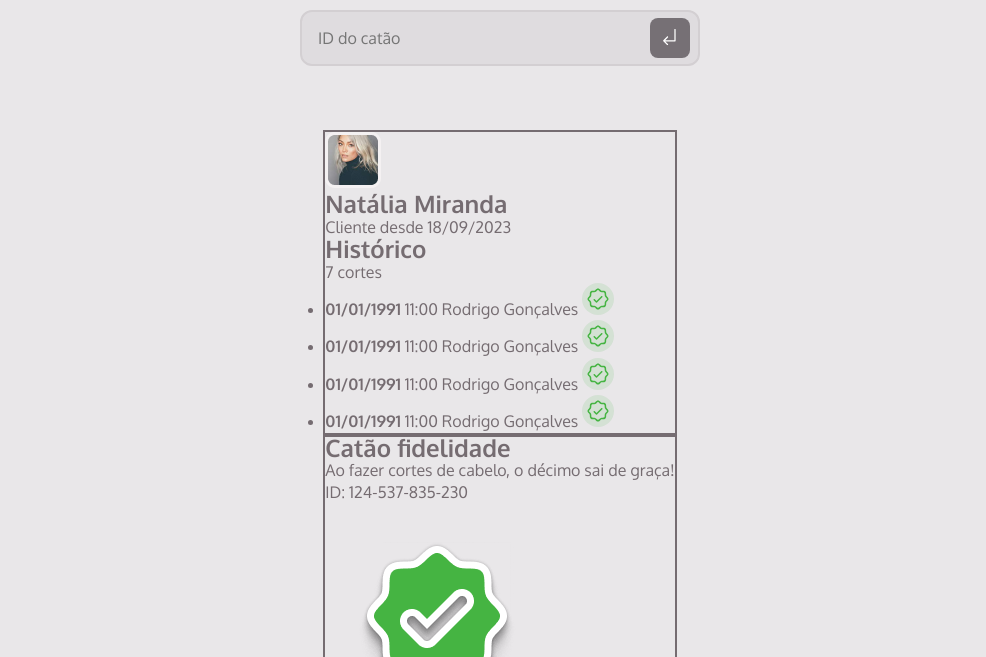
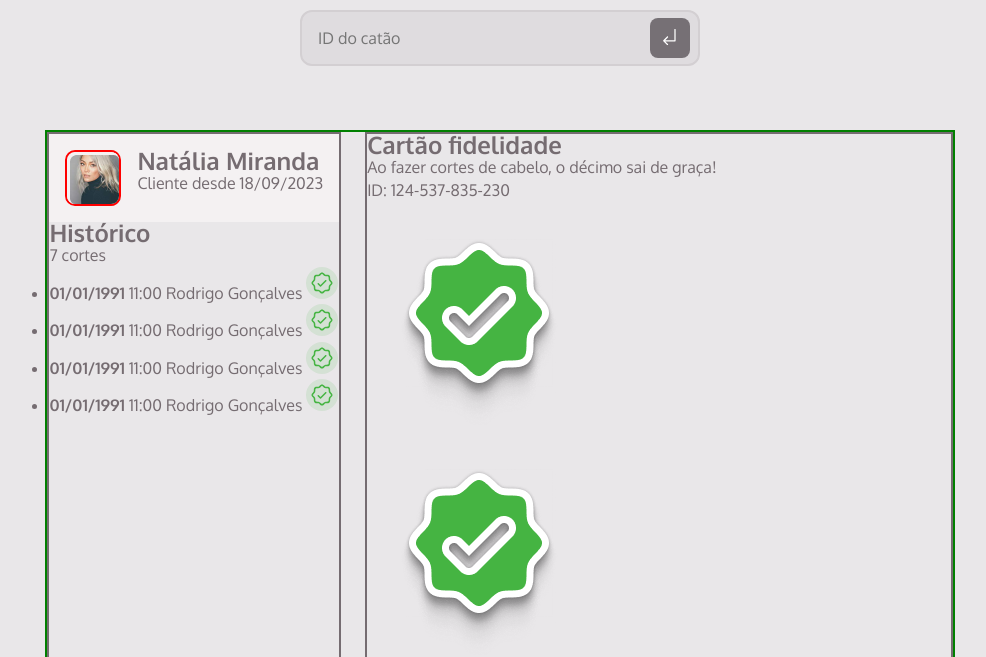
Before and after one commit to JoseGustavoCabralMello/MBA-projetorMemberClub, a plain HTML site: page index.html in a window 1280 px wide. Shown: the part 142-799 px from the top of the page, without its empty margins (140-1126 px from the left). Drawn offline with Linux system fonts and the light colour scheme.

Commit message:
inicio usuário

```diff
--- a/index.html
+++ b/index.html
@@ -28,9 +28,13 @@
   <main>
     <section>
       <div id="user">
-        <img src="./src/assets/Avatar.png" alt="Avatar">
-        <h1>Natália Miranda</h1>
-        <p>Cliente desde 18/09/2023</p>
+        <div id="avatar">
+          <img src="./src/assets/Avatar.png" alt="Avatar">
+        </div>
+        <div id="user-info">
+          <h1>Natália Miranda</h1>
+          <p>Cliente desde 18/09/2023</p>
+        </div>
       </div>
       <div id="history">
         <h2>Histórico</h2>
@@ -43,7 +47,7 @@
               <span>Rodrigo Gonçalves</span>
               <img
               src="./src/assets/PinCheckIcon.svg"
-              alt="Maração de corte"
+              alt="Marcação de corte"
               class="pin-check-incon">
             </li>
             <li>
@@ -52,7 +56,7 @@
             <span>Rodrigo Gonçalves</span>
             <img
             src="./src/assets/PinCheckIcon.svg"
-            alt="Maração de corte"
+            alt="Marcação de corte"
             class="pin-check-incon">
           </li>
           <li>
@@ -61,7 +65,7 @@
               <span>Rodrigo Gonçalves</span>
               <img
               src="./src/assets/PinCheckIcon.svg"
-              alt="Maração de corte"
+              alt="Marcação de corte"
               class="pin-check-incon">
             </li>
             <li>
@@ -70,7 +74,7 @@
                 <span>Rodrigo Gonçalves</span>
                 <img
                 src="./src/assets/PinCheckIcon.svg"
-                alt="Maração de corte"
+                alt="Marcação de corte"
                 class="pin-check-incon">
               </li>
             </ul>
@@ -78,7 +82,7 @@
     </section>
     <section>
           <div id="card">
-            <h2>Catão fidelidade</h2>
+            <h2>Cartão fidelidade</h2>
             <p>Ao fazer cortes de cabelo, o décimo sai de graça!</p>
             <span>ID: 124-537-835-230</span>
             <div><img src="./src/assets/PinCheck.png" alt="Selo fidelidade"></div>
--- a/src/style/style.css
+++ b/src/style/style.css
@@ -121,6 +121,26 @@ button img {
   width: 1.25rem;
 }
 
+main {
+  border: 2px solid green;
+  display: grid;
+  grid-template-columns: 1fr 2fr;
+
+  gap: 1.5rem;
+
+  /*
+  grid-template-rows: calc(100vh - 1.5rem);
+  grid-template-areas: "form schedule";
+
+  padding: 0.75rem;
+
+
+  display: flex;
+
+  flex: 1;
+  */
+}
+
 section {
   border: 2px solid;
   /*
@@ -130,3 +150,18 @@ section {
   /*gap: 1.25rem;
   padding-bottom: 2rem;*/
 }
+
+#user {
+  display: flex;
+  background-color: var(--gray-100);
+  padding: 1rem;
+  gap: 1rem;
+}
+
+#avatar {
+  overflow: hidden;
+  border: 2px solid red;
+  border-radius: 10px;
+  width: 56px;
+  height: 56px;
+}
```
